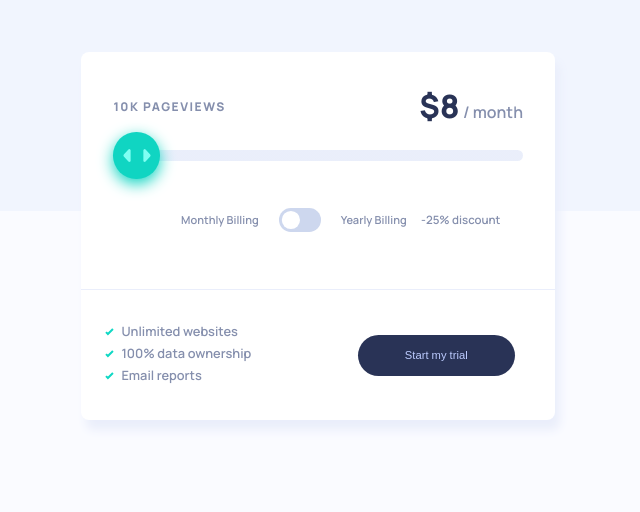
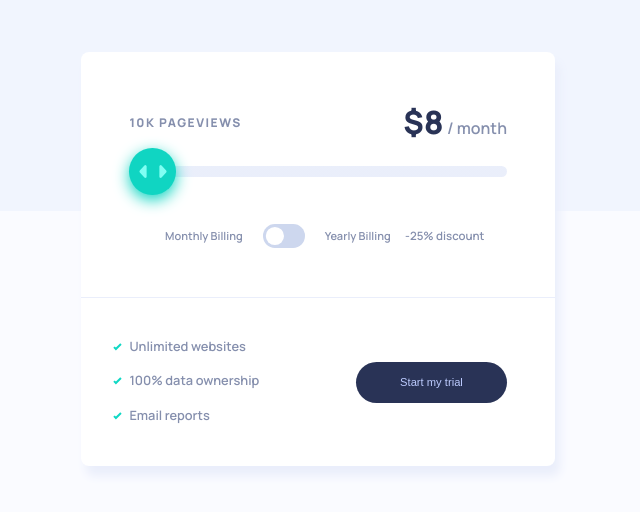
Before and after one commit to HaroldTheCoder/Interactive-Pricing-Slider, a plain HTML site: page index.html in a window 1280 px wide. Shown: the part 188-700 px from the top of the page, without its empty margins (341-981 px from the left). Drawn offline with Linux system fonts and the light colour scheme.

Commit message:
Add files via upload

```diff
--- a/style.css
+++ b/style.css
@@ -66,7 +66,7 @@ p {
 .card-top {
     width: 100%;
     border-bottom: 1px solid hsl(224, 65%, 95%);
-    padding: 2em;
+    padding: 3em 3em 1.5em 3em;
 }
 .price-box-mobile {
     display: none;
@@ -214,7 +214,8 @@ input:checked + .slider:before {
     justify-content: space-between;
     align-items: center;
     flex-flow: row;
-    padding: 2em 2.5em 2em 2.5em;
+    padding: 2em 3em 2em 3em;
+
 }
 .perks-list {
     list-style: url(images/icon-check.svg);
@@ -222,6 +223,7 @@ input:checked + .slider:before {
 .perks-list li {
    margin-bottom: 3%;
    font-size: 0.80em;
+   padding: 0.5em 0 0.5em 0;
 }
 .trial-button {
     padding: 1.30em;
```
